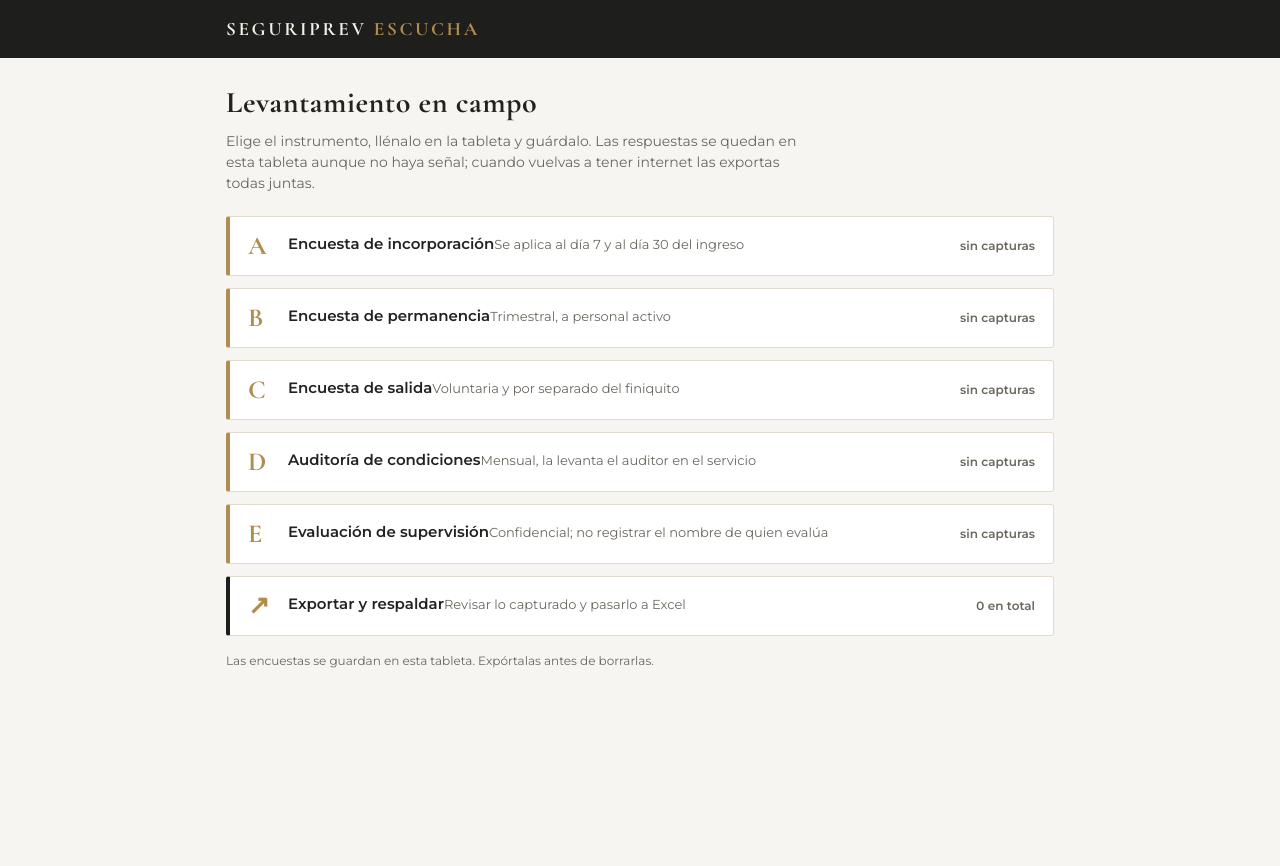
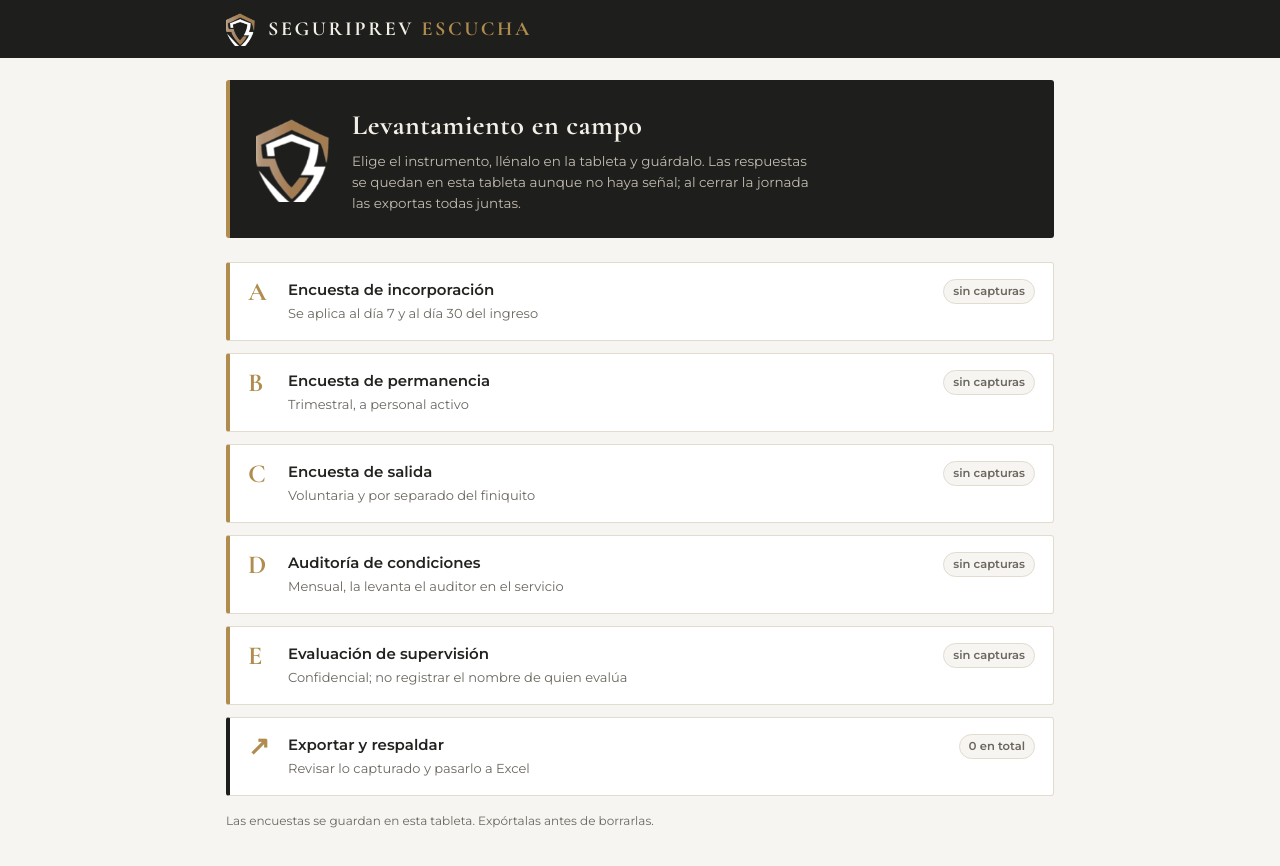
Before and after one commit to luisrodrigoag-pixel/escucha, a plain HTML site: page index.html in a window 1280 px wide. Before the commit the page ends 800 px from the top, so only its background shows below. Drawn offline with nearby package versions, Linux system fonts and the light colour scheme.

Commit message:
Diseno: logo, escudo, portada e iconos de pantalla de inicio
- Cabecera con el escudo y el nombre en la tipografia de la casa.
- Portada en carbon con el escudo grande sobre la lista de instrumentos.
- Iconos 512/192/180 y manifest para instalarla en el iPad.
- Arreglado: el nombre y el detalle de cada instrumento salian pegados
  (eran dos <span> en linea y margin-top no aplica a un elemento en linea).
- README con el logo, la captura y la tabla de instrumentos.

Co-Authored-By: Claude Opus 5 <noreply@anthropic.com>

```diff
--- a/index.html
+++ b/index.html
@@ -4,6 +4,9 @@
 <meta name="apple-mobile-web-app-status-bar-style" content="black-translucent">
 <meta name="apple-mobile-web-app-title" content="Escucha">
 <meta name="theme-color" content="#1e1e1c">
+<link rel="icon" href="favicon.png" sizes="64x64" type="image/png">
+<link rel="apple-touch-icon" href="apple-touch-icon.png">
+<link rel="manifest" href="manifest.webmanifest">
 <style>:root{color-scheme:light;box-sizing:border-box;padding-top:env(safe-area-inset-top,0px);padding-bottom:env(safe-area-inset-bottom,0px)}html{scroll-padding-top:env(safe-area-inset-top,0px)}body{margin:0;padding:0;font:14px -apple-system,BlinkMacSystemFont,sans-serif;background:#fff;color:#000}img{max-width:100%}[hidden]:not([hidden=until-found i]){display:none!important}</style>
 <link rel="stylesheet" href="https://fonts.googleapis.com/css2?family=Cormorant+Garamond:wght@600;700&family=Montserrat:wght@400;500;600;700&display=swap">
 <style>
@@ -36,8 +39,13 @@ body::before{content:"";position:fixed;inset:0 0 auto;height:env(safe-area-inset
 
 header{position:sticky;top:env(safe-area-inset-top,0px);z-index:9;background:var(--carbon);color:#f3efe6}
 header .env{display:flex;align-items:center;gap:12px;padding-block:12px;min-height:58px}
-.marca{font-family:var(--display);font-size:19px;font-weight:700;letter-spacing:.14em;text-transform:uppercase;white-space:nowrap}
-.marca span{color:var(--oro)}
+.marca{font-family:var(--display);font-size:20px;font-weight:700;letter-spacing:.13em;text-transform:uppercase;white-space:nowrap;color:var(--oro)}
+.marca span{color:#f3efe6}
+/* El PNG del logo trae el mismo carbón de fondo (#1e1e1c) que la cabecera, así que no
+   necesita recorte: se funde con la banda. */
+.logo{height:34px;width:auto;display:block;flex:none}
+.sep{width:1px;height:24px;background:#4a4843;flex:none}
+@media(max-width:430px){.logo{height:32px}.marca{font-size:16px}}
 header .ctx{margin-left:auto;font-size:12px;color:#c3bdb0;text-align:right;min-width:0}
 .btn-vol{background:none;border:1px solid #4a4843;color:#f3efe6;border-radius:6px;padding:6px 11px;font:inherit;font-size:13px;cursor:pointer}
 .btn-vol:hover{border-color:var(--oro)}
@@ -46,16 +54,29 @@ main{padding-block:22px 110px}
 h1{font-family:var(--display);font-size:30px;font-weight:700;letter-spacing:.02em;margin:0 0 6px;text-wrap:balance}
 .bajada{color:var(--tenue);font-size:14px;margin:0 0 22px;max-width:62ch}
 
+/* Portada: el escudo grande sobre el carbón, para que la app se vea de la casa y no
+   como un formulario suelto. */
+.portada{display:flex;gap:20px;align-items:center;background:var(--carbon);color:#f3efe6;
+  border-left:4px solid var(--oro);border-radius:3px;padding:24px 26px;margin-bottom:24px}
+.portada img{width:76px;height:auto;flex:none}
+.portada h1{color:#f3efe6;margin:0 0 5px;font-size:28px}
+.portada p{color:#c3bdb0;font-size:13.5px;margin:0;max-width:52ch;line-height:1.55}
+@media(max-width:560px){.portada{padding:20px}.portada img{width:56px}.portada h1{font-size:23px}}
+
 .menu{display:grid;gap:12px}
 .inst{display:flex;align-items:flex-start;gap:14px;width:100%;text-align:left;background:var(--papel);
   border:1px solid var(--borde);border-left:4px solid var(--oro);border-radius:3px;padding:16px 18px;
-  font:inherit;color:inherit;cursor:pointer}
-.inst:hover{border-color:var(--oro)}
+  font:inherit;color:inherit;cursor:pointer;transition:border-color .15s,box-shadow .15s,transform .15s}
+.inst:hover{border-color:var(--oro);box-shadow:0 4px 16px rgba(30,30,28,.10)}
+@media (prefers-reduced-motion:no-preference){.inst:hover{transform:translateY(-1px)}}
+.inst:active{transform:none}
 .inst .letra{font-family:var(--display);font-size:26px;font-weight:700;color:var(--oro);line-height:1;width:26px;flex:none}
-.inst .nom{font-weight:600;font-size:15px}
-.inst .det{color:var(--tenue);font-size:13px;margin-top:3px}
-.inst .cuenta{margin-left:auto;flex:none;font-size:12px;font-weight:600;color:var(--tenue);
-  font-variant-numeric:tabular-nums;white-space:nowrap;padding-top:4px}
+.inst .nom{display:block;font-weight:600;font-size:15px}
+.inst .det{display:block;color:var(--tenue);font-size:13px;margin-top:3px}
+.inst .cuenta{margin-left:auto;flex:none;font-size:11.5px;font-weight:600;color:var(--tenue);
+  font-variant-numeric:tabular-nums;white-space:nowrap;padding:3px 9px;border-radius:999px;
+  border:1px solid var(--borde);background:var(--bg)}
+.inst .cuenta.hay{color:var(--carbon);border-color:var(--oro);background:rgba(176,141,79,.14)}
 
 .tarjeta{background:var(--papel);border:1px solid var(--borde);border-radius:3px;padding:18px;margin-bottom:14px}
 .tarjeta>h2{font-size:11px;letter-spacing:.2em;text-transform:uppercase;color:var(--oro);font-weight:600;margin:0 0 14px}
@@ -102,7 +123,8 @@ input:focus-visible,textarea:focus-visible,select:focus-visible,button:focus-vis
 
 <header>
   <div class="env">
-    <div class="marca">Seguriprev <span>Escucha</span></div>
+    <img class="logo" src="escudo.png" alt="" width="107" height="121">
+    <div class="marca"><span>Seguriprev</span> Escucha</div>
     <button class="btn-vol" id="volver" hidden>Menú</button>
     <div class="ctx" id="ctx"></div>
   </div>
@@ -303,16 +325,21 @@ function menu(){
   $("#volver").hidden = true; $("#barra").hidden = true; $("#ctx").textContent = "";
   const total = guardados.length;
   $("#vista").innerHTML = `
-    <h1>Levantamiento en campo</h1>
-    <p class="bajada">Elige el instrumento, llénalo en la tableta y guárdalo. Las respuestas se quedan
-      en esta tableta aunque no haya señal; cuando vuelvas a tener internet las exportas todas juntas.</p>
+    <section class="portada">
+      <img src="escudo.png" alt="" width="107" height="121">
+      <div>
+        <h1>Levantamiento en campo</h1>
+        <p>Elige el instrumento, llénalo en la tableta y guárdalo. Las respuestas se quedan en esta
+          tableta aunque no haya señal; al cerrar la jornada las exportas todas juntas.</p>
+      </div>
+    </section>
     <div class="menu">
       ${INSTRUMENTOS.map(i => {
         const n = guardados.filter(g => g.instrumento === i.id).length;
         return `<button class="inst" data-i="${i.id}">
           <span class="letra">${i.id}</span>
           <span><span class="nom">${esc(i.nombre)}</span><span class="det">${esc(i.det)}</span></span>
-          <span class="cuenta">${n ? n + (n === 1 ? " guardada" : " guardadas") : "sin capturas"}</span>
+          <span class="cuenta${n ? " hay" : ""}">${n ? n + (n === 1 ? " guardada" : " guardadas") : "sin capturas"}</span>
         </button>`;}).join("")}
       <button class="inst" data-i="EXPORTAR" style="border-left-color:var(--carbon)">
         <span class="letra">↗</span>
```
Also changed, not shown: apple-touch-icon.png (added), captura.png (added), escudo.png (added), favicon.png (added), icon-192.png (added), icon-512.png (added), logo.png (added), manifest.webmanifest (added), 1 other file.
